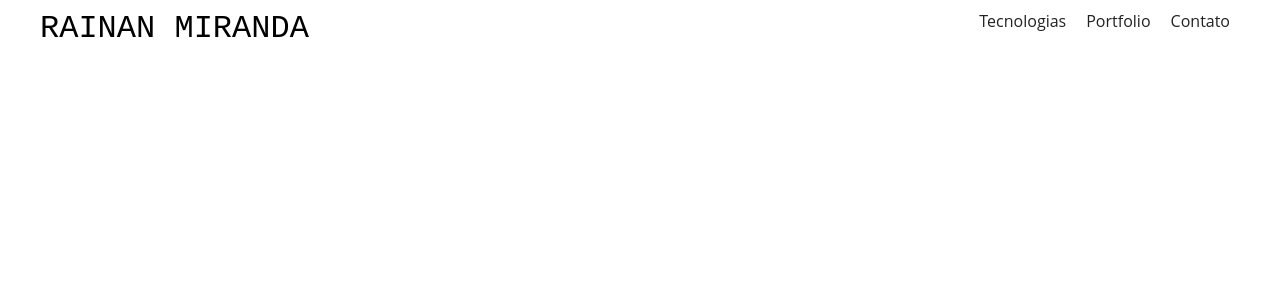
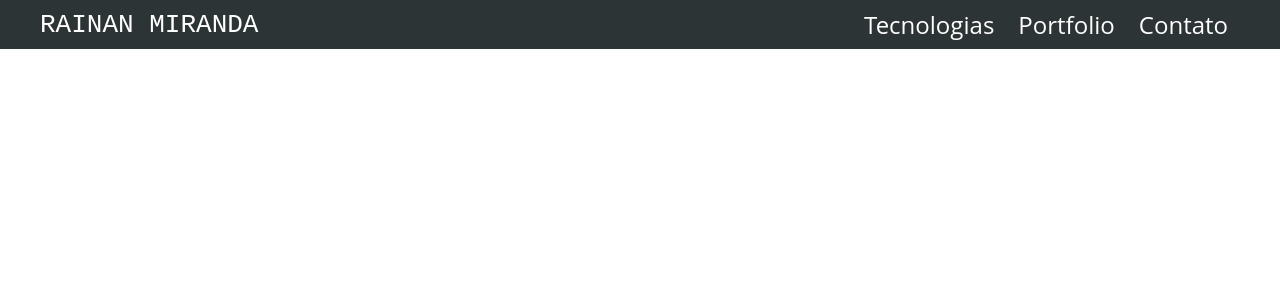
Before and after one commit to rainanDeveloper/rainanMWebsite, a React (Vite) app: page / in a window 1280 px wide. Shown: the top 300 px of the page. Built offline with nearby package versions, Linux system fonts and the light colour scheme.

Commit message:
feat: Fixed header colors

```diff
--- a/src/components/Menu/Menu.styled.ts
+++ b/src/components/Menu/Menu.styled.ts
@@ -3,17 +3,21 @@ import styled from "styled-components";
 export const Menu = styled.ul`
   display: flex;
   list-style: none;
+  margin-top: 0;
+  font-size: 24px;
 
   li {
+    display: flex;
     padding: 0;
     margin: 0;
 
     a {
       padding: 8px 10px;
+      margin: 0px 2px;
       text-decoration: none;
-      color: #222;
+      color: inherit;
 
-      :hover {
+      &:hover {
         background-color: rgba(125, 125, 125, 0.2);
       }
     }
--- a/src/components/WebsiteHeader/WebsiteHeader.styled.ts
+++ b/src/components/WebsiteHeader/WebsiteHeader.styled.ts
@@ -4,19 +4,22 @@ export const WebsiteHeader = styled.header`
   display: flex;
   flex-direction: column;
   align-items: center;
+  color: white;
+  background-color: #2d3436;
 
   div.centerContainer {
     display: flex;
     flex-direction: row;
+    align-items: center;
     justify-content: space-between;
     max-width: 1200px;
     width: 100%;
-    padding: 10px;
 
     h1 {
       font-family: "Source Code Pro", monospace;
       font-weight: lighter;
       text-transform: uppercase;
+      font-size: 26px;
     }
   }
 `;
```
